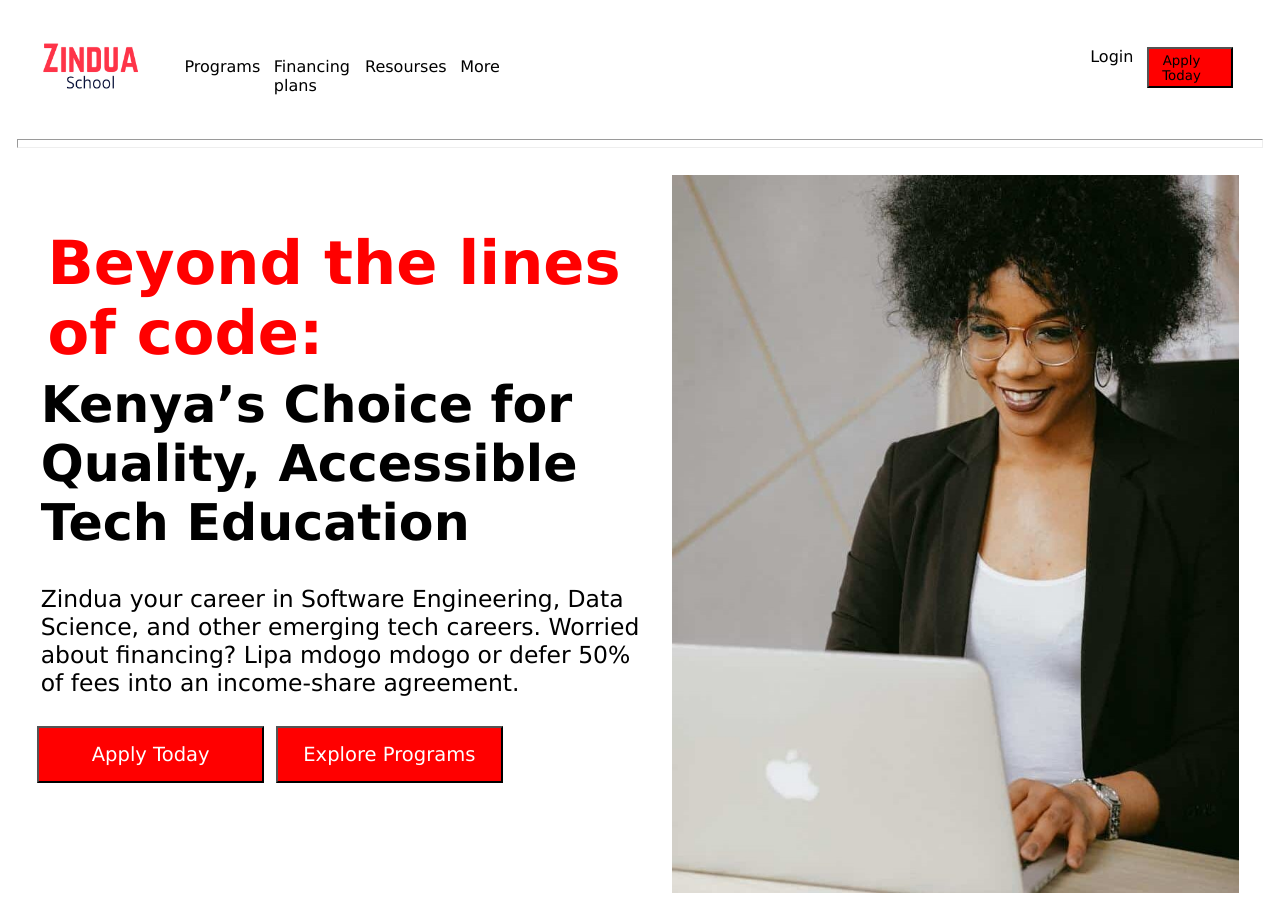
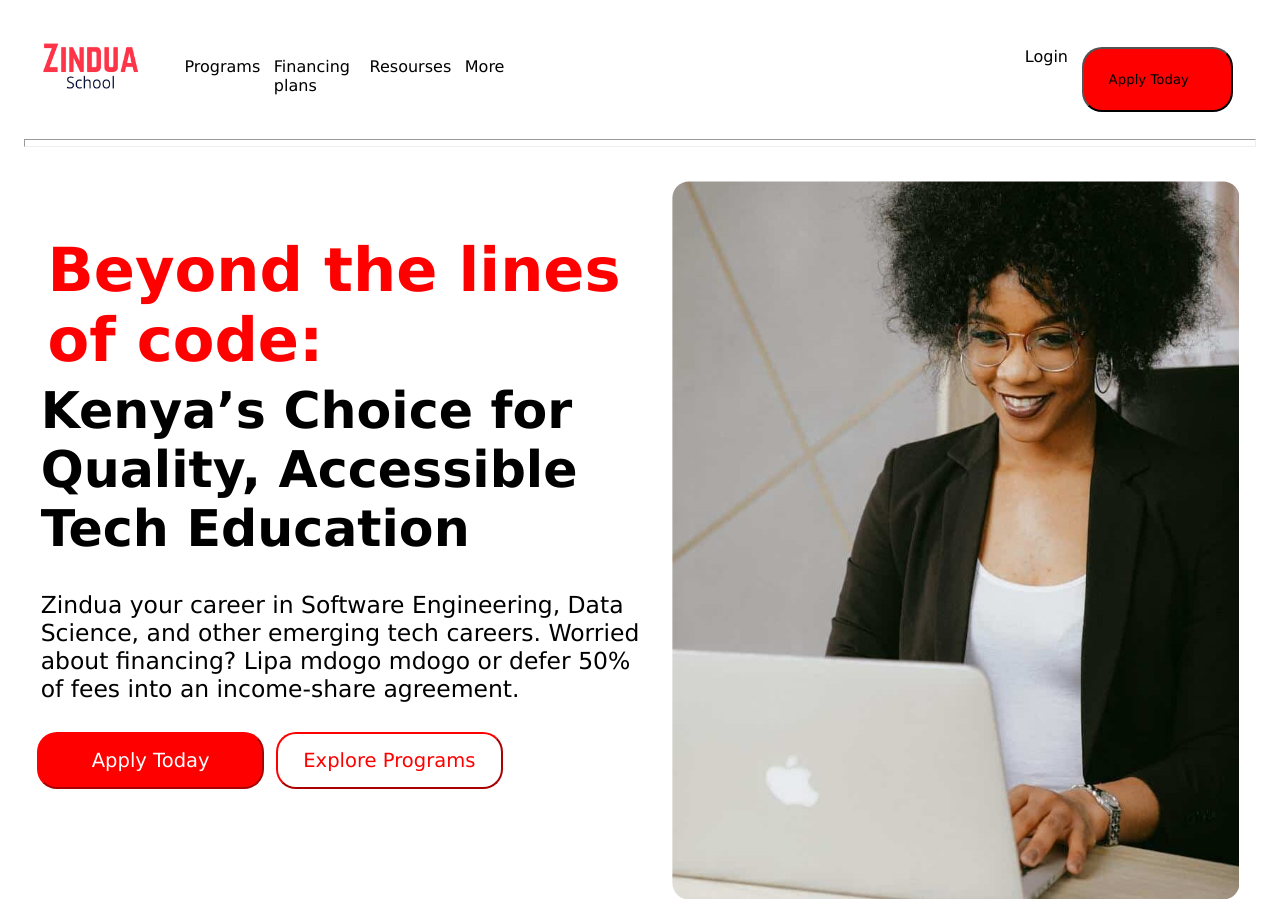
Before and after one commit to Marvolox/ZINDUACLONE, a plain HTML site: page index.html in a window 1280 px wide. Shown: the top 899 px of the page. Drawn offline with Linux system fonts and the light colour scheme.

Commit message:
hover effect

```diff
--- a/index.html
+++ b/index.html
@@ -27,8 +27,8 @@
                 </div>
             </div>
         </div>
+        <hr>
     </nav>
-    <hr>
     <section>
         <div class="intro">
             <div class="para1">
@@ -36,8 +36,8 @@
                 <br>
                 <p>Zindua your career in Software Engineering, Data Science, and other emerging tech careers. Worried about financing? Lipa mdogo mdogo or defer 50% of fees into an income-share agreement.</p>
                 <br>
-                <button class="btns" id="1">Apply Today</button>
-                <button class="btns" id="2">Explore Programs</button>
+                <button class="btns" id="a1">Apply Today</button>
+                <button class="btns" id="a2">Explore Programs</button>
             </div>
             <div class="puali">
                 <img class="woman" src="La.jpg" alt="puali">
--- a/style.css
+++ b/style.css
@@ -13,10 +13,16 @@ nav .Navbar .rgtcont .apply button {
     padding-right: 20px;
     background-color: red;
     margin: 0cm;
+    height: 1.7cm;
+    width: 4cm;
+    border-top-left-radius: 20px;
+    border-top-right-radius: 20px;
+    border-bottom-right-radius: 20px;
+    border-bottom-left-radius: 20px;
 }
 
 nav .Navbar .rgtcont .apply button:hover{
-    background-color: blue;
+    background-color: aqua;
 }
 
 nav .Navbar .logo {
@@ -35,7 +41,7 @@ nav .Navbar .logo {
 nav .Navbar .rgtcont {
     display: flex;
     padding: 10px;
-    padding-left: 550px;
+    padding-left: 480px;
 }
 
 
@@ -53,6 +59,10 @@ section .intro .para1 {
 section .intro .puali img {
     height: 19cm;
     width: 15cm;
+    border-top-left-radius: 20px;
+    border-top-right-radius: 20px;
+    border-bottom-right-radius: 20px;
+    border-bottom-left-radius: 20px;
 }
 
 
@@ -78,6 +88,29 @@ section .intro .para1 .btns {
     color: white;
     height: 1.5cm;
     width: 6cm;
+    border-top-left-radius: 20px;
+    border-top-right-radius: 20px;
+    border-bottom-right-radius: 20px;
+    border-bottom-left-radius: 20px;
+}
+
+#a1 {
+    background-color: red;
+    border-color: red;
+}
+
+#a1:hover {
+    background-color: aqua;
+}
+
+#a2 {
+    background-color: white;
+    color: red;
+    border-color: red;
+}
+
+#a2:hover {
+    background-color: aqua;
 }
 
 /* hiring companies div */
```
